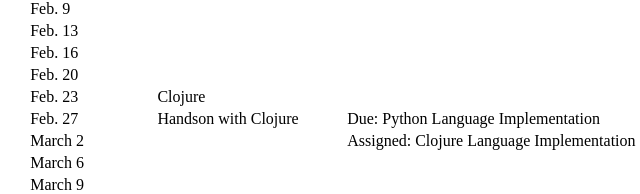
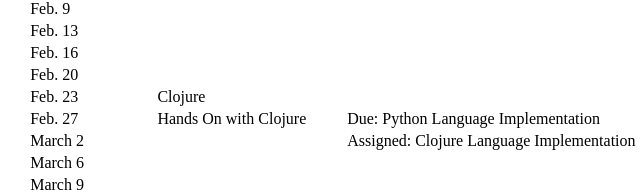
Before and after one commit to dr-jam/csc521, a plain HTML site: page syllabus.html in a window 1280 px wide. Shown: the part 2575-2769 px from the top of the page, 108-748 px from the left. Drawn offline with Linux system fonts and the light colour scheme; a web font is replaced by a local one.

Commit message:
Fixed typo.

```diff
--- a/syllabus.html
+++ b/syllabus.html
@@ -245,7 +245,7 @@
 		<tr>
 			<td>Week 7</td>
 			<td>Feb. 27</td>
-			<td>Handson with Clojure</td>
+			<td>Hands On with Clojure</td>
 			<td>Due: Python Language Implementation</td>
 			<td></td>
 		</tr>
```
